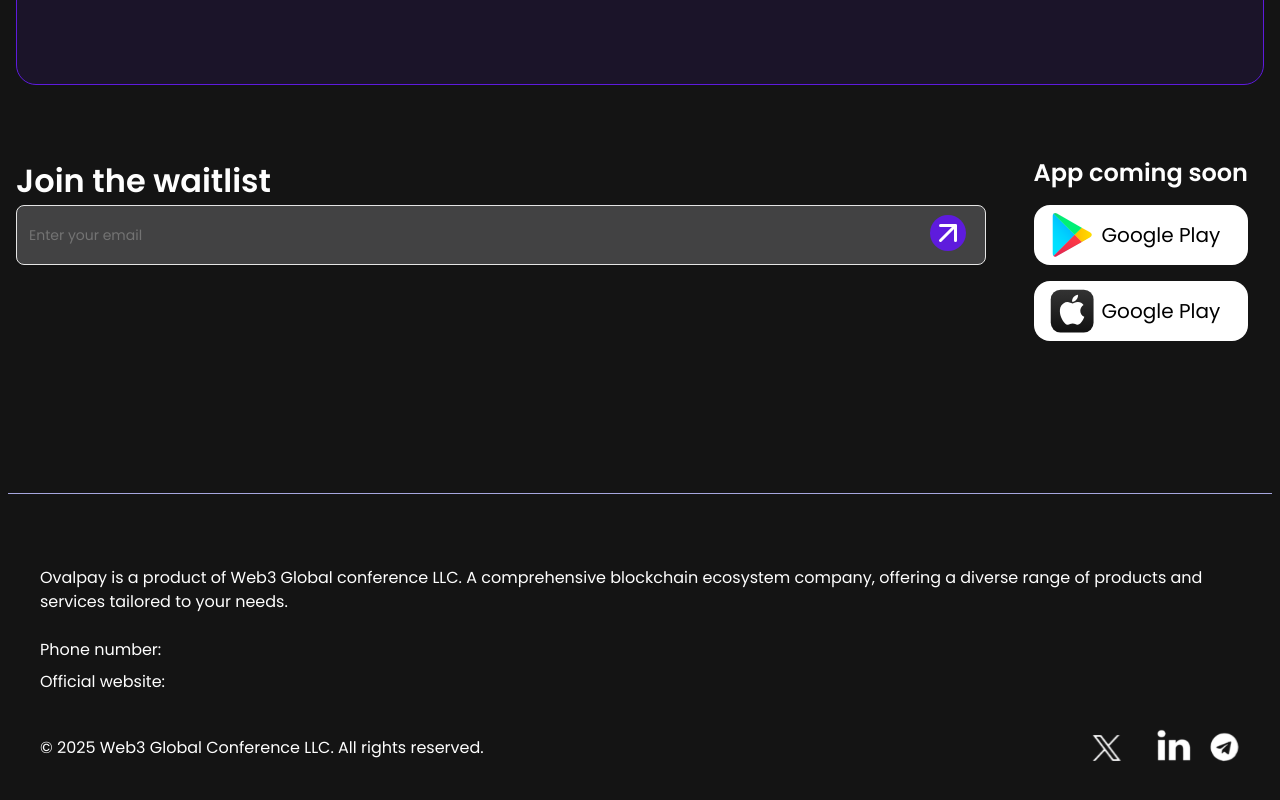
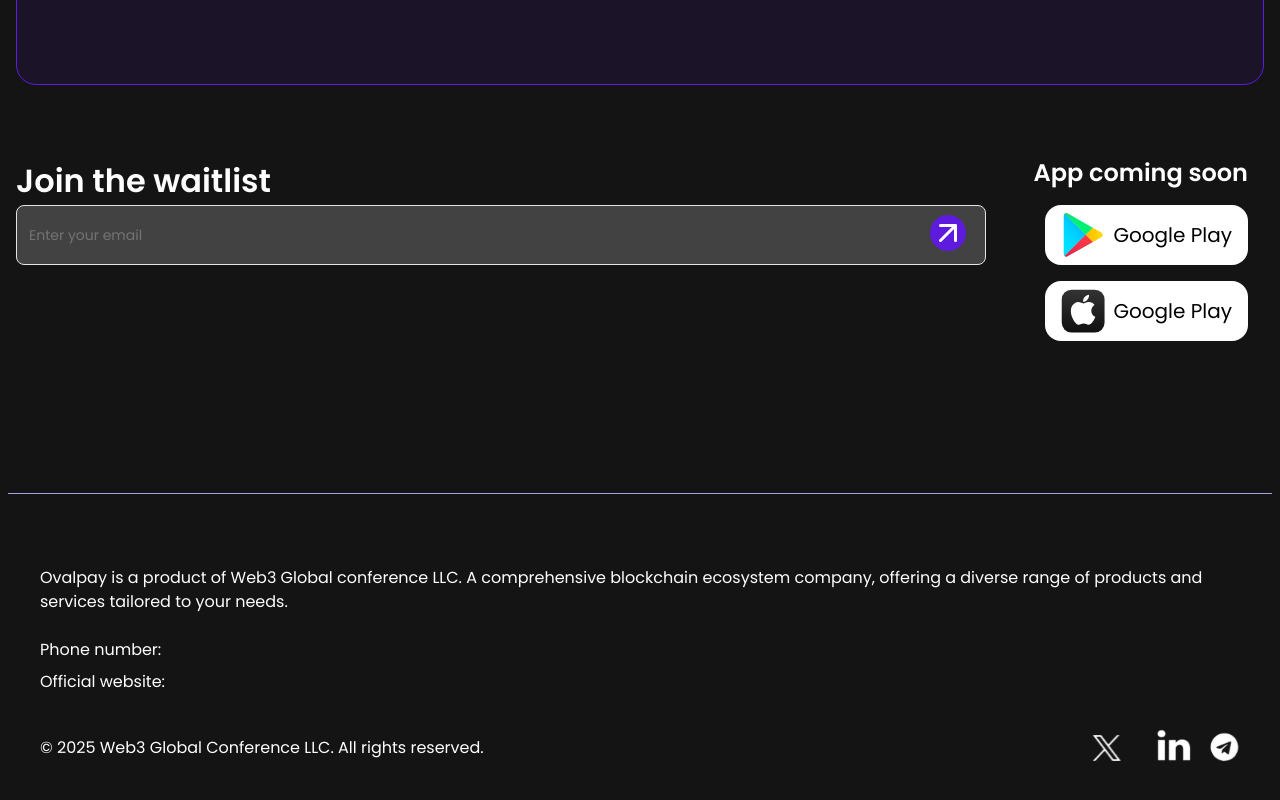
Before and after one commit to Anadudev/OvalPay, a React (Vite) app: page / in a window 1280 px wide. Shown: the part 4160-4960 px from the top of the page. Built offline with nearby package versions, Linux system fonts and the light colour scheme.

Commit message:
Enhance AppStoreButton with cursor pointer and adjust SupportedCoins layout for better alignment

```diff
--- a/src/components/AppStoreButton.tsx
+++ b/src/components/AppStoreButton.tsx
@@ -2,7 +2,7 @@ import React from "react";
 
 const AppStoreButton: React.FC<AppStoreButtonProps> = ({icon, name}) => {
   return (
-    <div className="flex items-center gap-2 bg-white rounded-2xl px-4 py-2">
+    <div className="cursor-pointer flex items-center w-fit gap-2 bg-white rounded-2xl px-4 py-2">
       <img
         src={icon}
         alt=""
--- a/src/sections/SupportedCoins.tsx
+++ b/src/sections/SupportedCoins.tsx
@@ -65,7 +65,7 @@ const SupportedCoins = () => {
               <ArrowUpRight className="absolute right-5 top-[16%] my-auto bg-secondary rounded-full size-9" />
             </div>
           </div>
-          <div className="space-y-4 px-4">
+          <div className="flex flex-col gap-4 items-end px-4">
             <p className="text-2xl font-semibold">App coming soon</p>
             <AppStoreButton
               icon="src/assets/app-store/Google-Play-Icon.svg"
```
